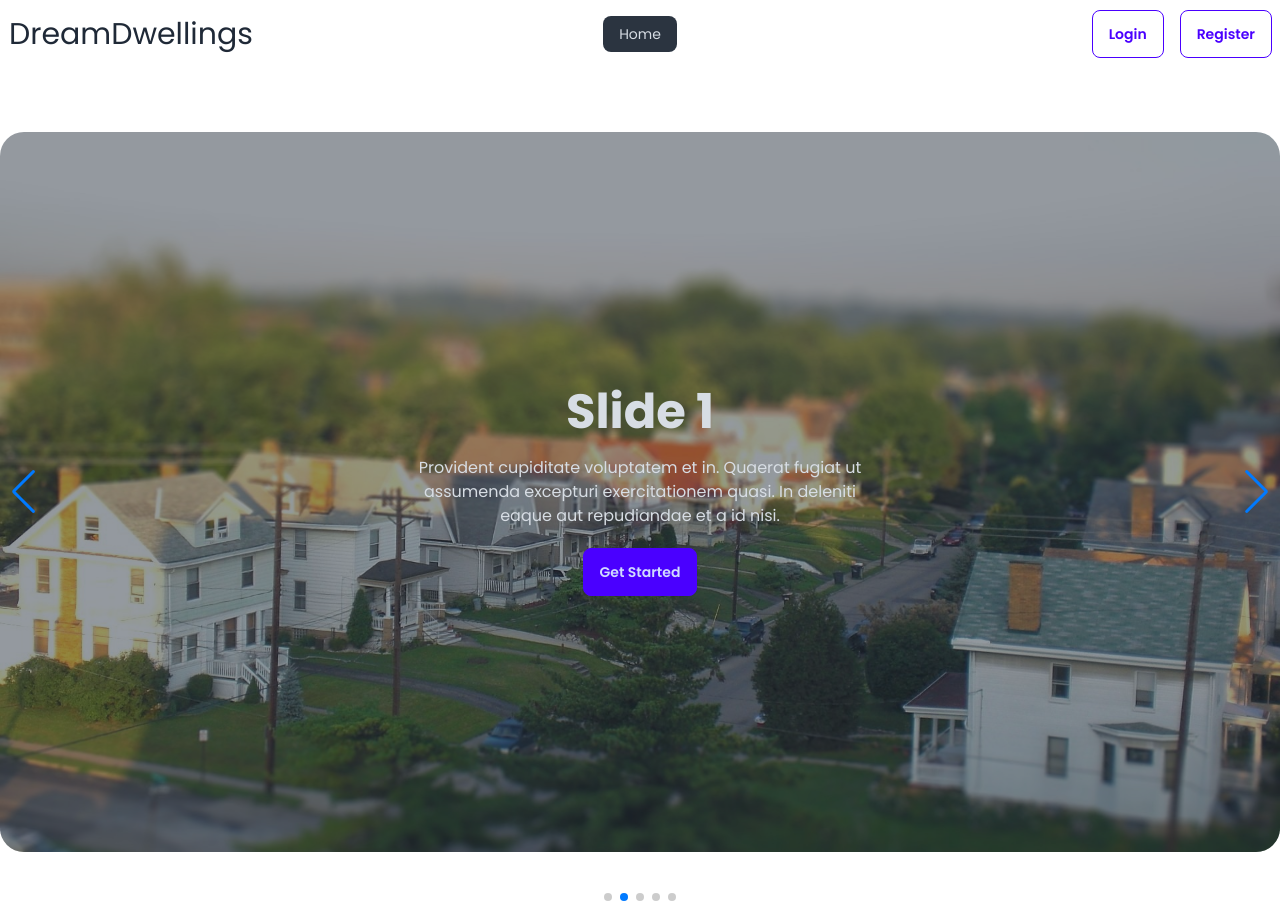
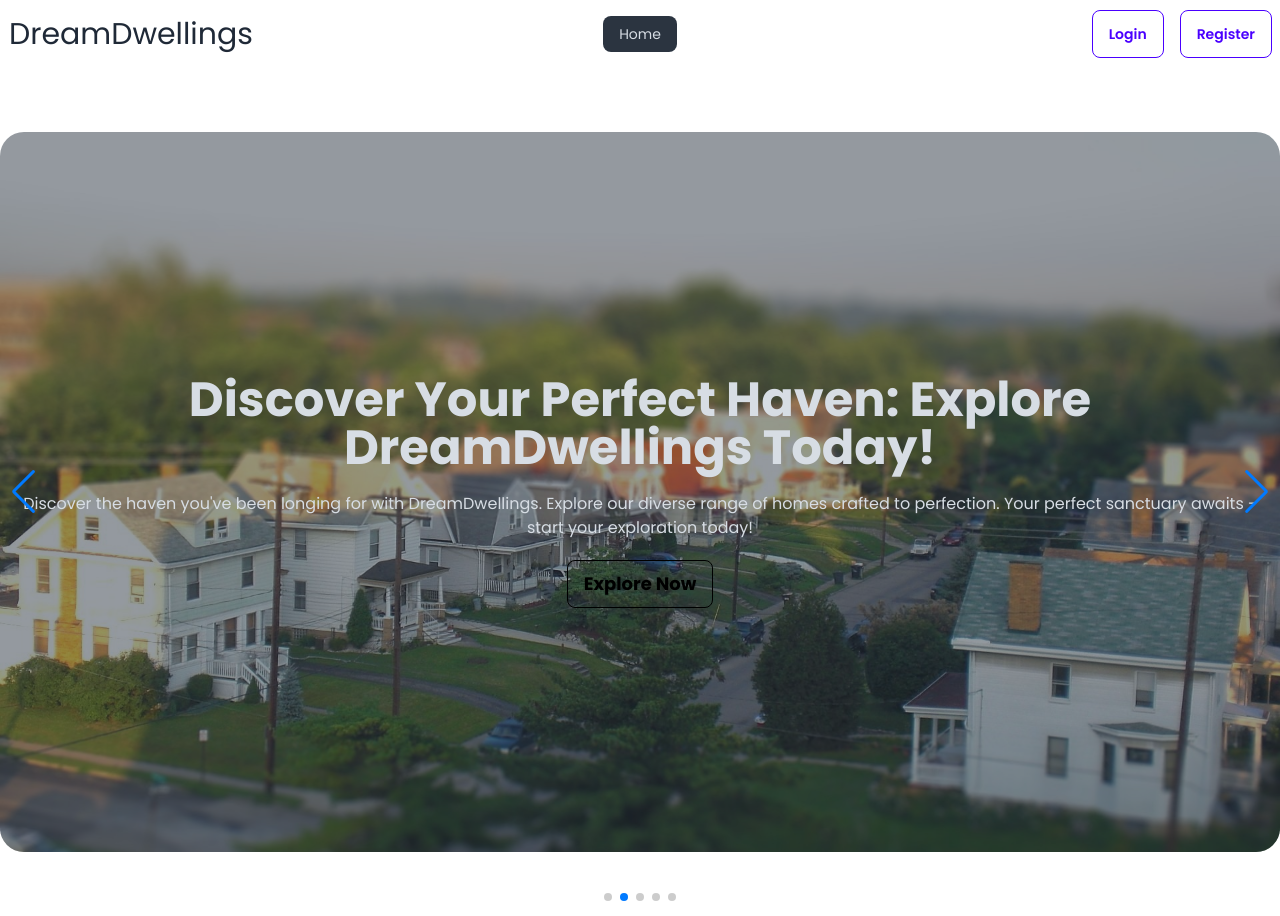
Before and after one commit to md-nasim-mondal/dream-dwellings, a React (Vite) app: page / in a window 1280 px wide. Built offline with nearby package versions, Linux system fonts and the light colour scheme; no server answers.

Commit message:
update slider title and description

```diff
--- a/src/components/Sliders/Sliders.jsx
+++ b/src/components/Sliders/Sliders.jsx
@@ -36,18 +36,15 @@ const Sliders = () => {
                         }}>
                         <div className="hero-overlay rounded-xl md:rounded-3xl"></div>
                         <div className="hero-content text-center text-neutral-content ">
-                            <div className="max-w-md">
+                            <div>
                                 <h1 className="mb-5 text-5xl font-bold">
-                                    Slide 1
+                                Welcome to DreamDwellings: Where Your Home Dreams Come True!
                                 </h1>
                                 <p className="mb-5">
-                                    Provident cupiditate voluptatem et in.
-                                    Quaerat fugiat ut assumenda excepturi
-                                    exercitationem quasi. In deleniti eaque aut
-                                    repudiandae et a id nisi.
+                                Embark on a journey to turn your home dreams into reality with DreamDwellings. Explore our exquisite collection of residences designed to fulfill every aspiration and desire. Welcome home to the place where dreams find their address.
                                 </p>
-                                <button className="btn btn-primary">
-                                    Get Started
+                                <button className="btn btn-ghost btn-outline text-black text-lg font-bold ">
+                                    Explore Now
                                 </button>
                             </div>
                         </div>
@@ -61,18 +58,15 @@ const Sliders = () => {
                         }}>
                         <div className="hero-overlay rounded-xl md:rounded-3xl"></div>
                         <div className="hero-content text-center text-neutral-content ">
-                            <div className="max-w-md">
+                            <div>
                                 <h1 className="mb-5 text-5xl font-bold">
-                                    Slide 1
+                                Discover Your Perfect Haven: Explore DreamDwellings Today!
                                 </h1>
                                 <p className="mb-5">
-                                    Provident cupiditate voluptatem et in.
-                                    Quaerat fugiat ut assumenda excepturi
-                                    exercitationem quasi. In deleniti eaque aut
-                                    repudiandae et a id nisi.
+                                Discover the haven you&apos;ve been longing for with DreamDwellings. Explore our diverse range of homes crafted to perfection. Your perfect sanctuary awaits - start your exploration today!
                                 </p>
-                                <button className="btn btn-primary">
-                                    Get Started
+                                <button className="btn btn-ghost btn-outline text-black text-lg font-bold ">
+                                    Explore Now
                                 </button>
                             </div>
                         </div>
@@ -86,18 +80,15 @@ const Sliders = () => {
                         }}>
                         <div className="hero-overlay rounded-xl md:rounded-3xl"></div>
                         <div className="hero-content text-center text-neutral-content ">
-                            <div className="max-w-md">
+                            <div>
                                 <h1 className="mb-5 text-5xl font-bold">
-                                    Slide 1
+                                Unlock the Door to Your Dream Home: DreamDwellings Welcomes You!
                                 </h1>
                                 <p className="mb-5">
-                                    Provident cupiditate voluptatem et in.
-                                    Quaerat fugiat ut assumenda excepturi
-                                    exercitationem quasi. In deleniti eaque aut
-                                    repudiandae et a id nisi.
+                                Ready to unlock the door to your dream home? DreamDwellings extends a warm welcome. Experience the joy of finding your perfect abode among our stunning collection. Your dream home is just a step away.
                                 </p>
-                                <button className="btn btn-primary">
-                                    Get Started
+                                <button className="btn btn-ghost btn-outline text-black text-lg font-bold ">
+                                    Explore Now
                                 </button>
                             </div>
                         </div>
@@ -111,18 +102,15 @@ const Sliders = () => {
                         }}>
                         <div className="hero-overlay rounded-xl md:rounded-3xl"></div>
                         <div className="hero-content text-center text-neutral-content ">
-                            <div className="max-w-md">
+                            <div>
                                 <h1 className="mb-5 text-5xl font-bold">
-                                    Slide 1
+                                Step into Serenity: DreamDwellings - Your Gateway to Home Bliss!
                                 </h1>
                                 <p className="mb-5">
-                                    Provident cupiditate voluptatem et in.
-                                    Quaerat fugiat ut assumenda excepturi
-                                    exercitationem quasi. In deleniti eaque aut
-                                    repudiandae et a id nisi.
+                                Step into a realm of serenity with DreamDwellings. Our homes are your gateway to blissful living, offering peace, comfort, and unparalleled beauty. Welcome to your new haven of tranquility
                                 </p>
-                                <button className="btn btn-primary">
-                                    Get Started
+                                <button className="btn btn-ghost btn-outline text-black text-lg font-bold ">
+                                    Explore Now
                                 </button>
                             </div>
                         </div>
@@ -136,18 +124,15 @@ const Sliders = () => {
                         }}>
                         <div className="hero-overlay rounded-xl md:rounded-3xl"></div>
                         <div className="hero-content text-center text-neutral-content ">
-                            <div className="max-w-md">
+                            <div>
                                 <h1 className="mb-5 text-5xl font-bold">
-                                    Slide 1
+                                Embrace Luxury Living: DreamDwellings Presents Your Dream Abode!
                                 </h1>
                                 <p className="mb-5">
-                                    Provident cupiditate voluptatem et in.
-                                    Quaerat fugiat ut assumenda excepturi
-                                    exercitationem quasi. In deleniti eaque aut
-                                    repudiandae et a id nisi.
+                                Embrace the epitome of luxury living with DreamDwellings. Indulge in the finest residences meticulously crafted for your comfort and pleasure. Your dream abode awaits your gracious presence.
                                 </p>
-                                <button className="btn btn-primary">
-                                    Get Started
+                                <button className="btn btn-ghost btn-outline text-black text-lg font-bold ">
+                                    Explore Now
                                 </button>
                             </div>
                         </div>
```
